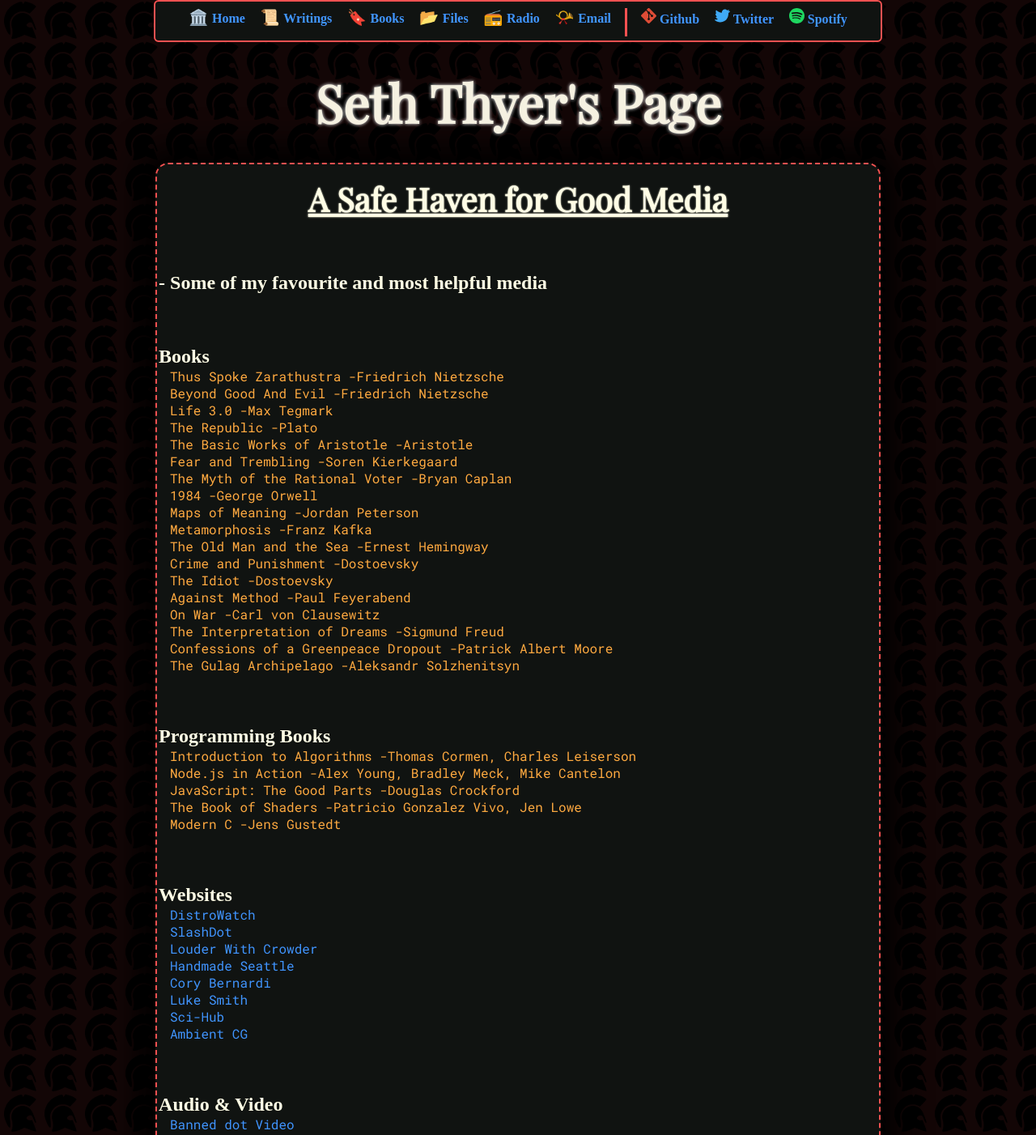
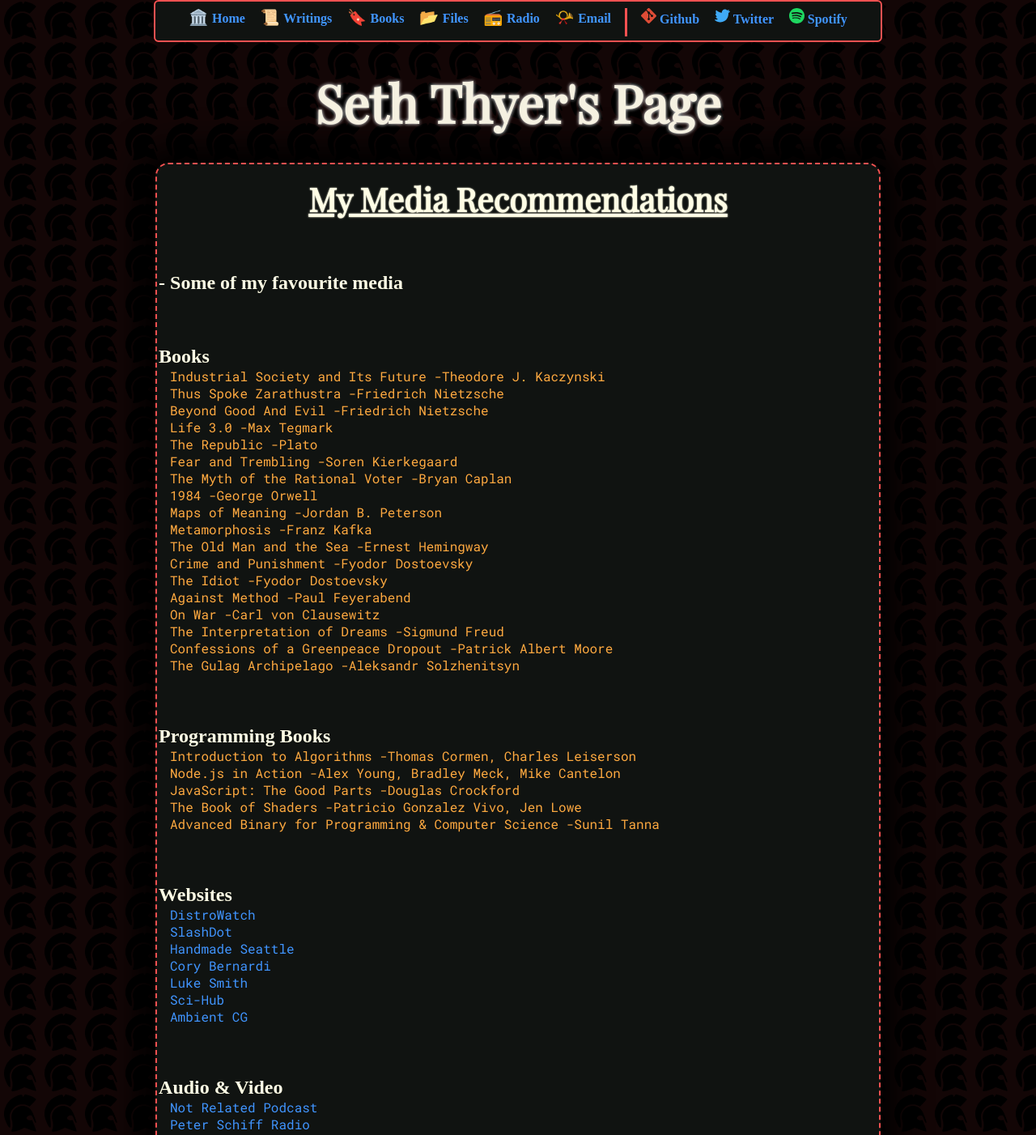
Before and after one commit to SethThyer/SethThyer-webpage, a Next.js app: page /books in a window 1280 px wide. Shown: the top 1402 px of the page at 81% size. Built offline with nearby package versions, Linux system fonts and the light colour scheme; a web font is replaced by a local one.

Commit message:
Updated book list

```diff
--- a/pages/books/index.js
+++ b/pages/books/index.js
@@ -2,11 +2,13 @@
   return (
     <div>
       <center>
-        <h6>A Safe Haven for Good Media</h6>
+        <h6>My Media Recommendations</h6>
       </center>
-      <h5>- Some of my favourite and most helpful media</h5>
+      <h5>- Some of my favourite media</h5>
       <h5>Books</h5>
       <ul>
+        <item>Industrial Society and Its Future -Theodore J. Kaczynski</item>
+        <br />
         <item>Thus Spoke Zarathustra -Friedrich Nietzsche</item>
         <br />
         <item>Beyond Good And Evil -Friedrich Nietzsche</item>
@@ -15,23 +17,21 @@
         <br />
         <item>The Republic -Plato</item>
         <br />
-        <item>The Basic Works of Aristotle -Aristotle</item>
-        <br />
         <item>Fear and Trembling -Soren Kierkegaard</item>
         <br />
         <item>The Myth of the Rational Voter -Bryan Caplan</item>
         <br />
         <item>1984 -George Orwell</item>
         <br />
-        <item>Maps of Meaning -Jordan Peterson</item>
+        <item>Maps of Meaning -Jordan B. Peterson</item>
         <br />
         <item>Metamorphosis -Franz Kafka</item>
         <br />
         <item>The Old Man and the Sea -Ernest Hemingway</item>
         <br />
-        <item>Crime and Punishment -Dostoevsky</item>
+        <item>Crime and Punishment -Fyodor Dostoevsky</item>
         <br />
-        <item>The Idiot -Dostoevsky</item>
+        <item>The Idiot -Fyodor Dostoevsky</item>
         <br />
         <item>Against Method -Paul Feyerabend</item>
         <br />
@@ -56,7 +56,7 @@
         <item>The Book of Shaders -Patricio Gonzalez Vivo, Jen Lowe</item>
         <br />
         <item>
-          Modern C -Jens Gustedt
+          Advanced Binary for Programming & Computer Science -Sunil Tanna
         </item>
       </ul>
       <h5>Websites</h5>
@@ -69,12 +69,6 @@
       <item>
         <a target="_blank" href="https://slashdot.org/">
           SlashDot
-        </a>
-      </item>
-      <br />
-      <item>
-        <a target="_blank" href="https://www.louderwithcrowder.com/">
-          Louder With Crowder
         </a>
       </item>
       <br />
@@ -110,12 +104,6 @@
 
       <h5>Audio & Video</h5>
       <item>
-        <a target="_blank" href="https://banned.video/">
-          Banned dot Video
-        </a>
-      </item>
-      <br />
-      <item>
         <a target="_blank" href="https://notrelated.xyz/">
           Not Related Podcast
         </a>
@@ -132,6 +120,18 @@
           Odysee
         </a>
       </item>
+      <br />
+      <item>
+        <a target="_blank" href="https://banned.video/">
+          Banned dot Video
+        </a>
+      </item>
+      <br />
+      <item>
+        <a target="_blank" href="https://cozy.tv/">
+          Cozy TV
+        </a>
+      </item>
     </div>
   );
 }
```
